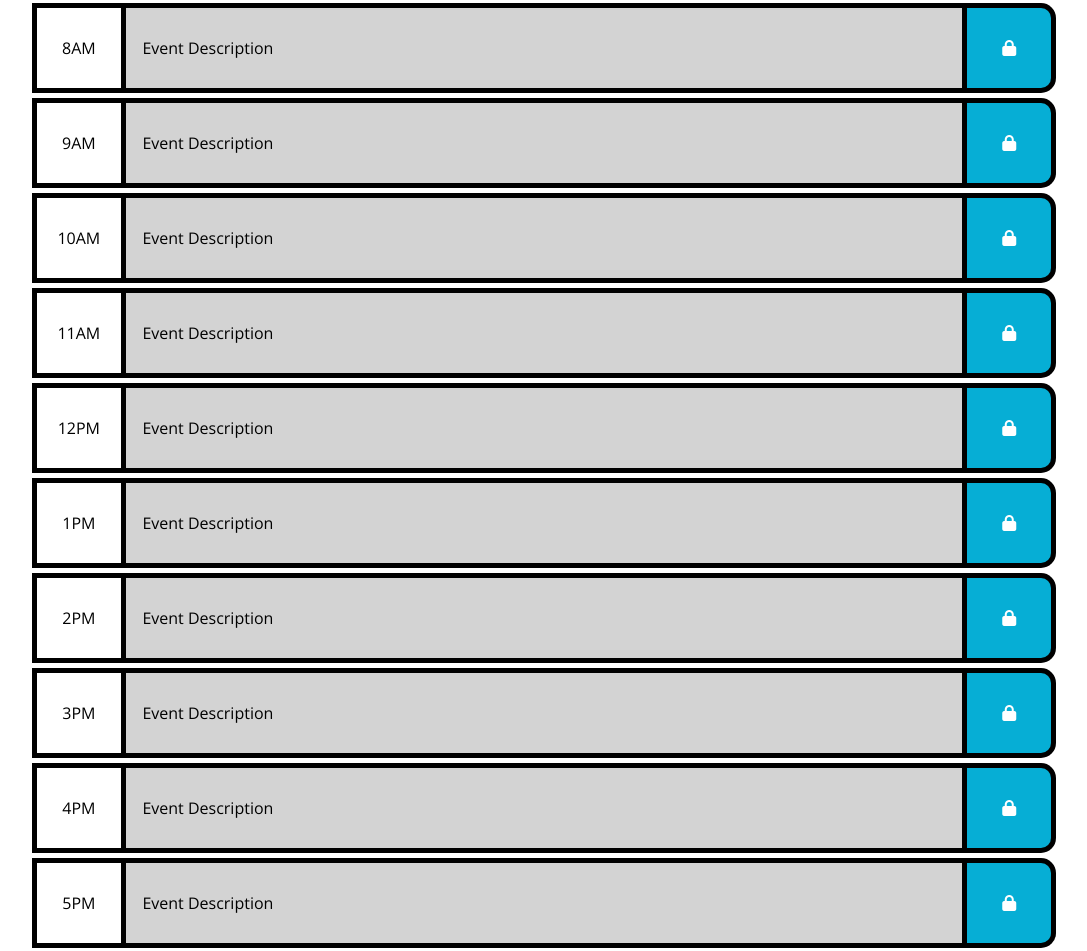
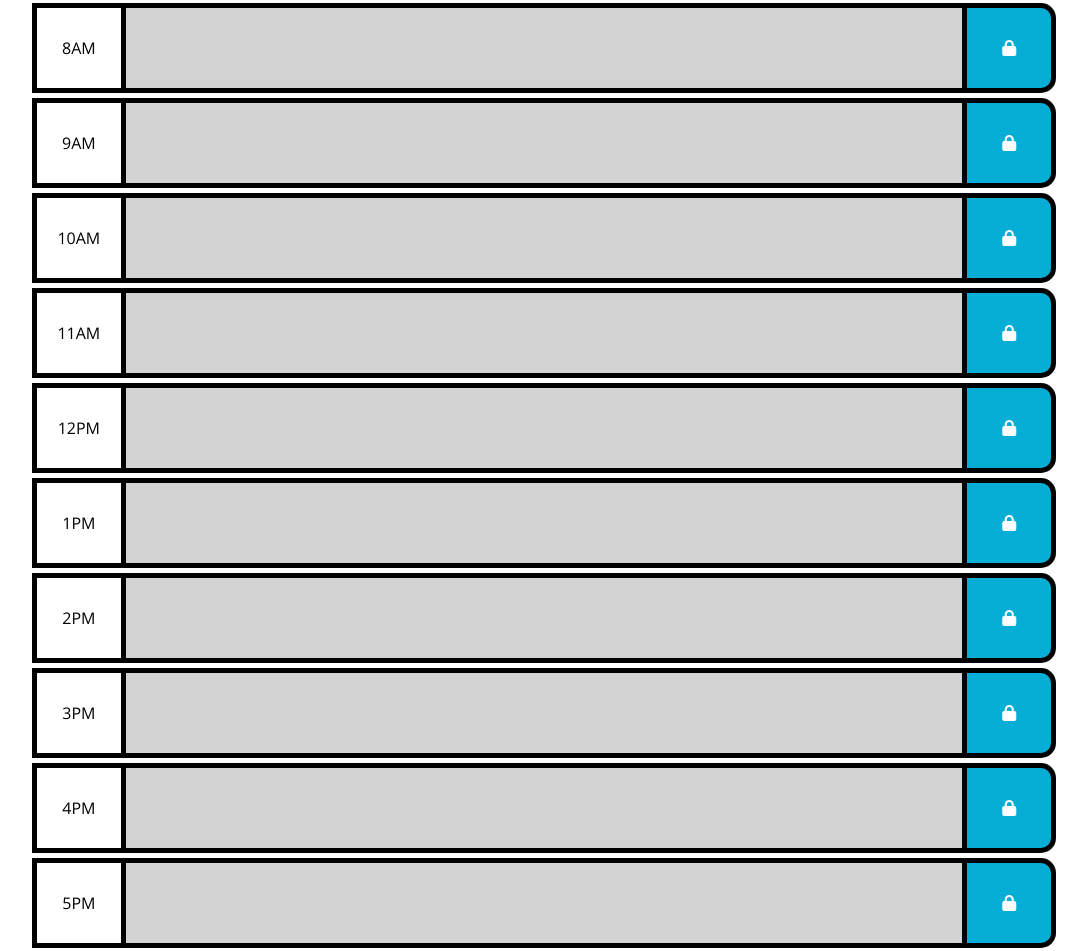
Before and after one commit to dylanhay/work-day-scheduler, a plain HTML site: page index.html in a window 1280 px wide. Shown: the part 334-1285 px from the top of the page, without its empty margins (96-1183 px from the left). Drawn offline with nearby package versions, Linux system fonts and the light colour scheme.

Commit message:
editable content introduced

```diff
--- a/assets/script.js
+++ b/assets/script.js
@@ -4,7 +4,7 @@ let dateDisplay = document.getElementById("currentDay");
 
 let today = new Date();
 var dd = String(today.getDate()).padStart(2, "0");
-var mm = String(today.getMonth() + 1).padStart(2, "0"); //January is 0!
+var mm = String(today.getMonth() + 1).padStart(2, "0");
 var yyyy = today.getFullYear();
 
 today = mm + "/" + dd + "/" + yyyy;
--- a/index.html
+++ b/index.html
@@ -28,7 +28,7 @@
         <div>AM</div>
       </div>
       <div class="custom-event">
-        <div class="event-desc">Event Description</div>
+        <div contenteditable="true" class="event-desc"></div>
       </div>
       <div class="saveBtn">
         <i class="fa-solid fa-lock"></i>
@@ -40,7 +40,7 @@
         <div>AM</div>
       </div>
       <div class="custom-event">
-        <div class="event-desc">Event Description</div>
+        <div contenteditable="true" class="event-desc"></div>
       </div>
       <div class="saveBtn">
         <i class="fa-solid fa-lock"></i>
@@ -52,7 +52,7 @@
         <div>AM</div>
       </div>
       <div class="custom-event">
-        <div class="event-desc">Event Description</div>
+        <div contenteditable="true" class="event-desc"></div>
       </div>
       <div class="saveBtn">
         <i class="fa-solid fa-lock"></i>
@@ -64,7 +64,7 @@
         <div>AM</div>
       </div>
       <div class="custom-event">
-        <div class="event-desc">Event Description</div>
+        <div contenteditable="true" class="event-desc"></div>
       </div>
       <div class="saveBtn">
         <i class="fa-solid fa-lock"></i>
@@ -76,7 +76,7 @@
         <div>PM</div>
       </div>
       <div class="custom-event">
-        <div class="event-desc">Event Description</div>
+        <div contenteditable="true" class="event-desc"></div>
       </div>
       <div class="saveBtn">
         <i class="fa-solid fa-lock"></i>
@@ -88,7 +88,7 @@
         <div>PM</div>
       </div>
       <div class="custom-event">
-        <div class="event-desc">Event Description</div>
+        <div contenteditable="true" class="event-desc"></div>
       </div>
       <div class="saveBtn">
         <i class="fa-solid fa-lock"></i>
@@ -100,7 +100,7 @@
         <div>PM</div>
       </div>
       <div class="custom-event">
-        <div class="event-desc">Event Description</div>
+        <div contenteditable="true" class="event-desc"></div>
       </div>
       <div class="saveBtn">
         <i class="fa-solid fa-lock"></i>
@@ -112,7 +112,7 @@
         <div>PM</div>
       </div>
       <div class="custom-event">
-        <div class="event-desc">Event Description</div>
+        <div contenteditable="true" class="event-desc"></div>
       </div>
       <div class="saveBtn">
         <i class="fa-solid fa-lock"></i>
@@ -124,7 +124,7 @@
         <div>PM</div>
       </div>
       <div class="custom-event">
-        <div class="event-desc">Event Description</div>
+        <div contenteditable="true" class="event-desc"></div>
       </div>
       <div class="saveBtn">
         <i class="fa-solid fa-lock"></i>
@@ -136,7 +136,7 @@
         <div>PM</div>
       </div>
       <div class="custom-event">
-        <div class="event-desc">Event Description</div>
+        <div contenteditable="true" class="event-desc"></div>
       </div>
       <div class="saveBtn">
         <i class="fa-solid fa-lock"></i>
```
